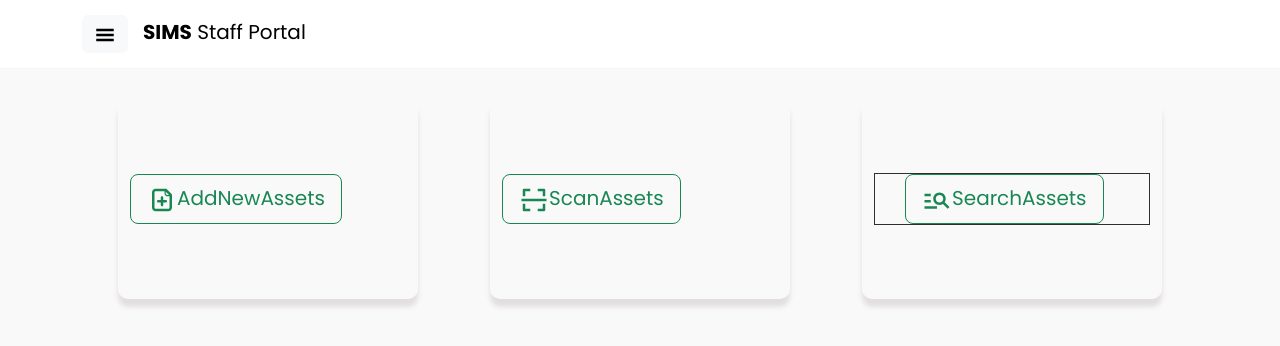
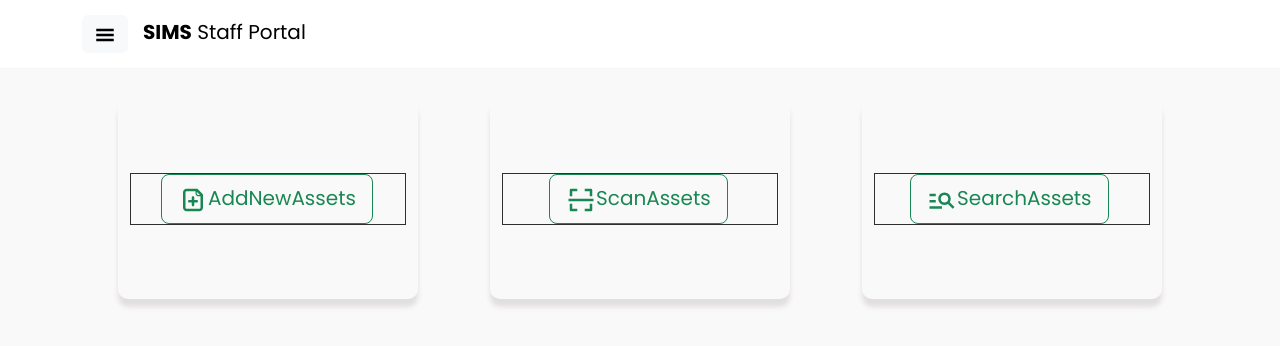
Before and after one commit to MarkRyuo/SalesInventoryManagementSystem_SIMS, a React (Vite) app in the folder client/: page /SDashboard in a window 1280 px wide. Shown: the top 346 px of the page. Built offline with nearby package versions, Linux system fonts and the light colour scheme.

Commit message:
Update: Staff Dashboard

```diff
--- a/client/src/pages/StaffPages/SDashboard.jsx
+++ b/client/src/pages/StaffPages/SDashboard.jsx
@@ -19,13 +19,17 @@ function SDashboard() {
         <MainStaffLayout>
             <Row className={SDashboardCss.rowContainer}>
                 <Col lg={4} md={12} sm={12} className={SDashboardCss.colContainer}>
-                    <StaffButtons buttons={buttons.filter(button => button.id === 1)}/>
+                    <div style={{ border: "1px solid", width: "100%", height: "auto", padding: "0px 30px" }}>
+                        <StaffButtons buttons={buttons.filter(button => button.id === 1)} />
+                    </div>
                 </Col>
                 <Col lg={4} md={12} sm={12} className={SDashboardCss.colContainer}>
-                    <StaffButtons buttons={buttons.filter(button => button.id === 2)} />
+                    <div style={{ border: "1px solid", width: "100%", height: "auto", padding: "0px 46px" }}>
+                        <StaffButtons buttons={buttons.filter(button => button.id === 2)} />
+                    </div>
                 </Col>
                 <Col lg={4} md={12} sm={12} className={SDashboardCss.colContainer}>
-                    <div style={{ border: "1px solid" ,width: "100%", height: "auto", padding: "0px 30px"}}>
+                    <div style={{ border: "1px solid" ,width: "100%", height: "auto", padding: "0px 35px"}}>
                         <StaffButtons buttons={buttons.filter(button => button.id === 3)} />
                     </div>
                 </Col>
```
